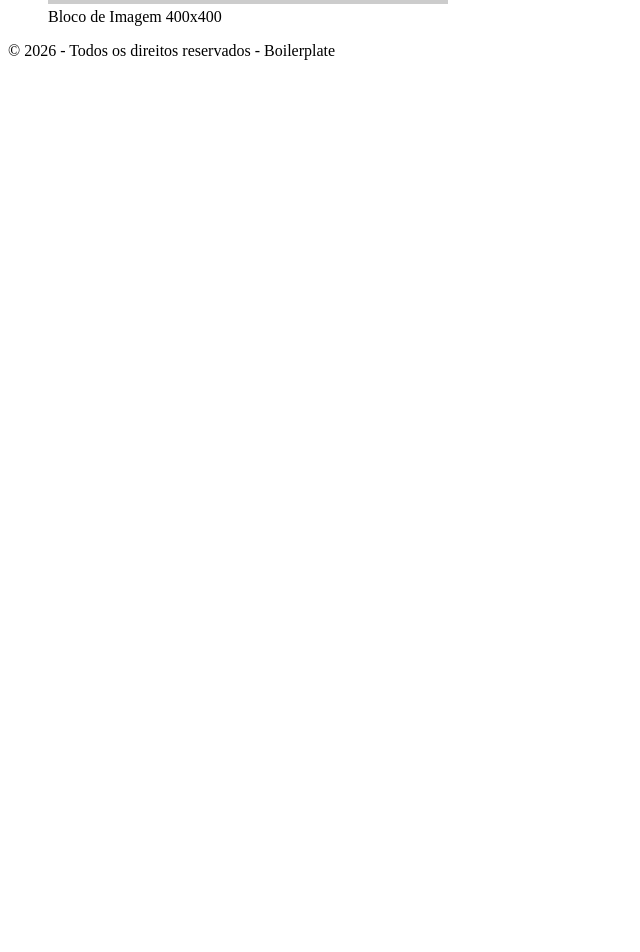
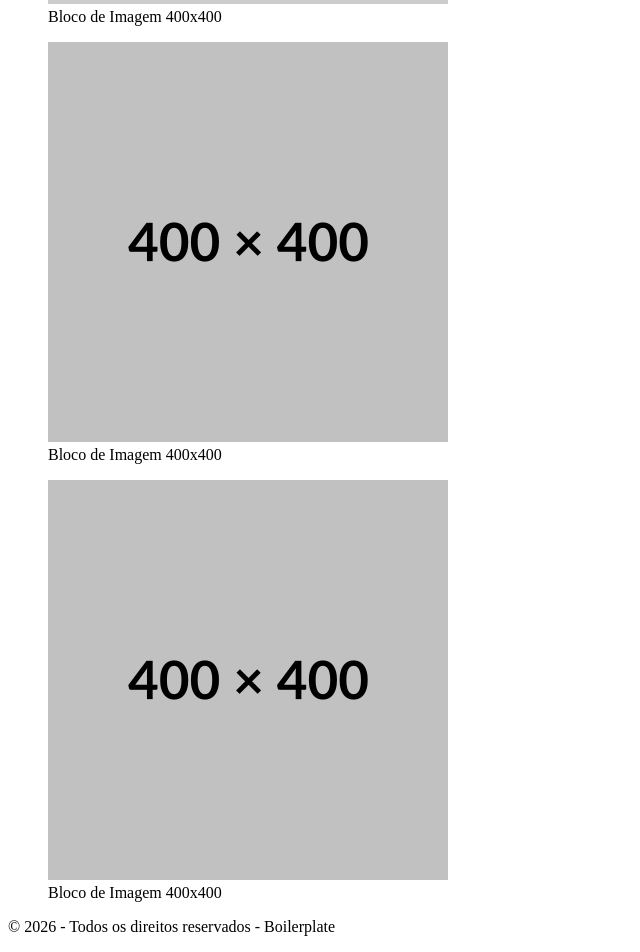
Before and after one commit to 1TDSPH-26/front-2sem-aula-10, a React app in the folder my-app/: page / in a window 1280 px wide. Shown: the part 626-1578 px from the top of the page, without its empty margins (0-640 px from the left). Before the commit the page ends 800 px from the top, so only its background shows below. Built offline with nearby package versions, Linux system fonts and the light colour scheme; the HTML template or start-up script is replaced by a standard one.

Commit message:
feat: Referências de imagens.

```diff
--- a/my-app/src/components/Conteudo/Conteudo.tsx
+++ b/my-app/src/components/Conteudo/Conteudo.tsx
@@ -1,3 +1,5 @@
+import imgQuadrada from"../../img/quadrado.png";
+
 export default function Conteudo() {
 
     return (
@@ -6,10 +8,25 @@ export default function Conteudo() {
                 <h2>Conteúdo Básico</h2>
                 <p>Lorem ipsum dolor sit amet consectetur adipisicing elit. Dignissimos soluta sed vero reiciendis enim nam, aut perferendis, sit velit ratione placeat, distinctio eius rerum maxime id perspiciatis repudiandae non! Tenetur.</p>
             </section>
+
             <section>
                 <h2>Exemplo de Imagens</h2>
+
+                {/* Esta imagem tem referência externa */}
                 <figure>
                     <img src="https://placehold.co/400x400/1c1c1c1/000000/png" alt="Exemplo de Imagem" />
+                    <figcaption>Bloco de Imagem 400x400</figcaption>
+                </figure>
+
+                {/* Esta imagem tem referência interna na /src */}
+                <figure>
+                    <img src={imgQuadrada} alt="Exemplo de Imagem" />
+                    <figcaption>Bloco de Imagem 400x400</figcaption>
+                </figure>
+
+                {/*Esta imagem tem referência interna na public */}
+                <figure>
+                    <img src="/quadrado.png" alt="Exemplo de Imagem" />
                     <figcaption>Bloco de Imagem 400x400</figcaption>
                 </figure>
             </section>
```
Also changed, not shown: my-app/public/quadrado.png (added).
